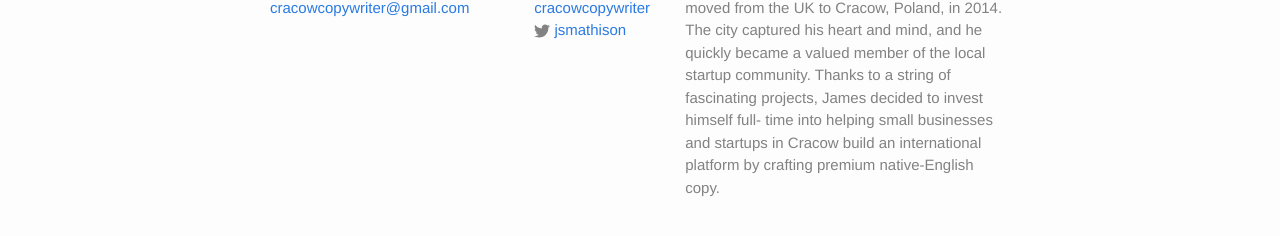
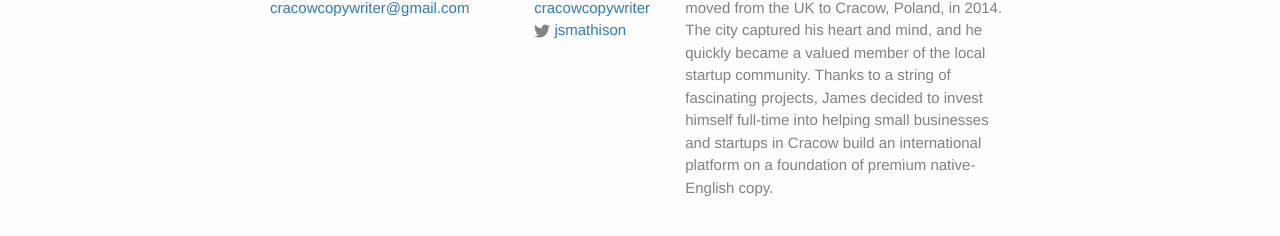
Before and after one commit to cracowcopywriter/cracowcopywriter.github.io, a Jekyll site: the page built from index.html, in a window 1280 px wide. Shown: the part 395-631 px from the top of the page. Built offline with Jekyll 4.4.1, drawn with Linux system fonts in a browser that asks for light colours; some of the changed text lies outside the part shown.

Commit message:
Update _config.yml

```diff
--- a/_config.yml
+++ b/_config.yml
@@ -12,9 +12,9 @@ description: > # this means to ignore newlines until "baseurl:"
   Native English copywriter James Mathison moved from the UK to Cracow,
   Poland, in 2014. The city captured his heart and mind, and he quickly
   became a valued member of the local startup community. Thanks to a
-  string of fascinating projects, James decided to invest himself full-
-  time into helping small businesses and startups in Cracow build an
-  international platform by crafting premium native-English copy.
+  string of fascinating projects, James decided to invest himself full-time
+  into helping small businesses and startups in Cracow build an
+  international platform on a foundation of premium native-English copy.
 baseurl: "" # the subpath of your site, e.g. /blog
 url: "http://yourdomain.com" # the base hostname & protocol for your site
 twitter_username: jsmathison
```
